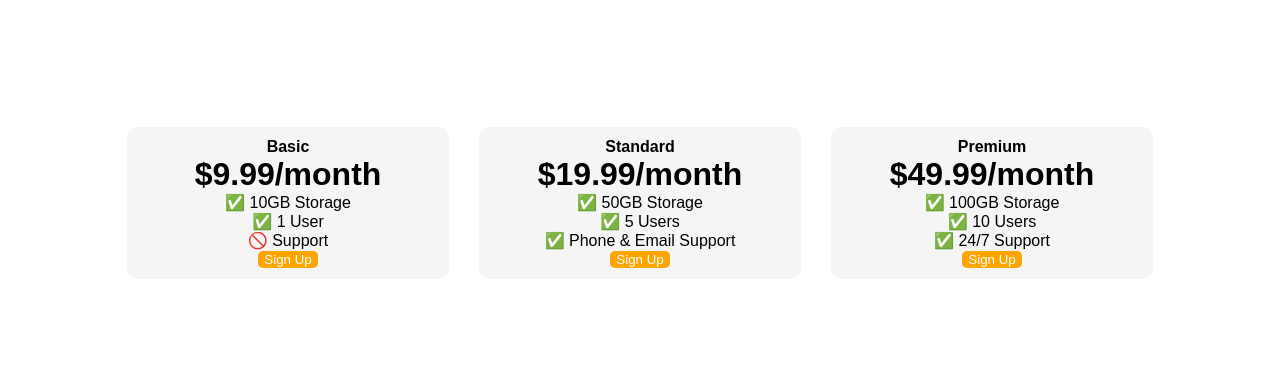
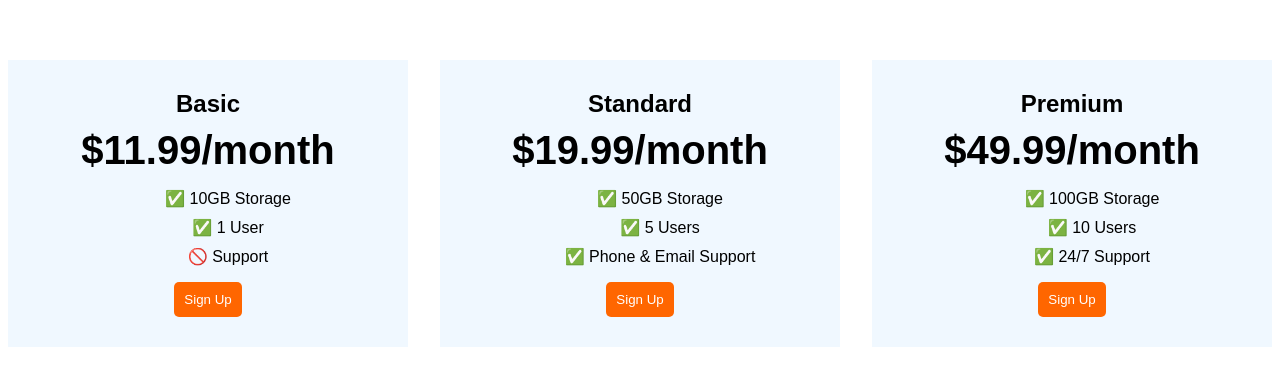
Before and after one commit to vigneshslokesh/Web-Development, a plain HTML site: page CSS/9.4+Flexbox+Pricing+Table+Project (1)/index.html in a window 1280 px wide. Shown: the part 205-590 px from the top of the page. Drawn offline with Linux system fonts and the light colour scheme; a web font is replaced by a local one.

Commit message:
Flexbox - Pricing Table

```diff
--- a/CSS/9.4+Flexbox+Pricing+Table+Project/index.html
+++ b/CSS/9.4+Flexbox+Pricing+Table+Project (1)/index.html
@@ -10,60 +10,61 @@
     />
     <style>
     body {
-        font-family: "Sono", sans-serif;
+      font-family: 'Sono', sans-serif;
+    }
+
+    .pricing-container {
+      display: flex;
+      gap: 2rem;
+      justify-content: center;
+      align-items: center;
+      height: 100vh;
 
     }
 
-      .pricing-container{
-        display: flex;
-        /* flex-wrap: wrap; */
-        gap: 30px;
-        justify-content: center;
-        align-items: center;
-        height: 100vh;
-        /* flex-basis: 120px; */
+    .pricing-plan {
+      flex:1;
+      max-width: 400px;
+      background-color: aliceblue;
+      text-align: center ;
+      padding: 30px;
+
     }
 
-      .pricing-plan{
-        flex: 1;
-        background-color: whitesmoke;
-        text-align: center;
-        border: 1px solid whitesmoke;
-        border-radius: 10px;
-        padding: 10px;
-        max-width: 300px;
-        min-width: 100px;
+    .plan-title {
+      font-size: 24px;
+      font-weight: bold;
+      margin-bottom: 10px;
+    }
 
+    .plan-price {
+      font-size: 2.5rem;
+      font-weight: bolder;
     }
 
     .plan-features {
       list-style: none;
-      padding: 0;
-      margin: 0;
     }
 
-      .plan-button{
-        background-color: orange;
-        color: white;
-        border-radius: 5px;
-        border-style: none;
-      }
-      .plan-title{
-        font-weight: bold;
-      }
-      .plan-price{
-        font-size: 2rem;
-        font-weight: bolder;
+    .plan-features li {
+      margin-bottom: 10px;
+      font-weight: normal;
     }
 
-      /* Hint: What can you do with a media query and flexbox? */
+    .plan-button {
+      padding: 10px;
+      background-color: #ff6600;
+      color: #fff;
+      border-radius: 5px;
+      border: none;
+    }
+
     @media (max-width: 1250px) {
-        .pricing-container {
+      .pricing-container{
         margin-top: 50px;
         flex-direction: column;
         height: 100%;
       }
-
     }
     </style>
   </head>
@@ -72,7 +73,7 @@
     <div class="pricing-container">
       <div class="pricing-plan">
         <div class="plan-title">Basic</div>
-        <div class="plan-price">$9.99/month</div>
+        <div class="plan-price">$11.99/month</div>
         <ul class="plan-features">
           <li>✅ 10GB Storage</li>
           <li>✅ 1 User</li>
```
Also changed, not shown: CSS/9.1 Flex Direction/index.html (+9 -8 lines), CSS/9.4+Flexbox+Pricing+Table+Project (1)/goal-large.png (renamed from CSS/9.4+Flexbox+Pricing+Table+Project/goal-large.png), CSS/9.4+Flexbox+Pricing+Table+Project (1)/goal-small.png (renamed from CSS/9.4+Flexbox+Pricing+Table+Project/goal-small.png), CSS/9.4+Flexbox+Pricing+Table+Project (1)/solution.html (renamed from CSS/9.4+Flexbox+Pricing+Table+Project/solution.html). Lines whose indentation alone changed are shown as unchanged.
